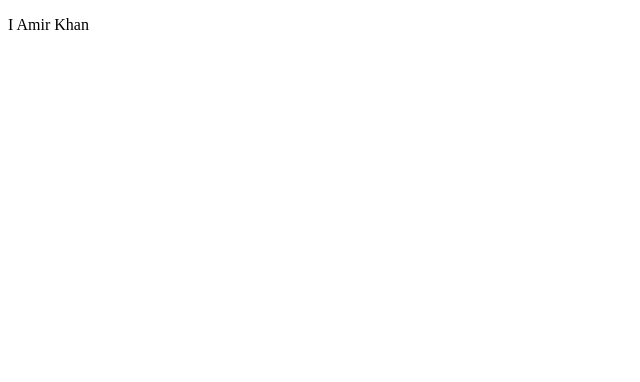
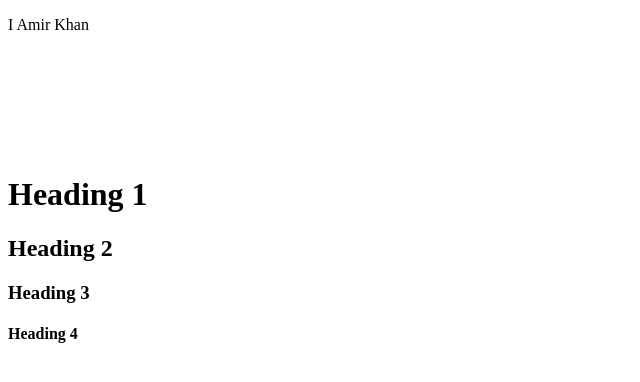
Before and after one commit to Muhammad-Amir-Shahid/HtmlCss, a plain HTML site: page index.html in a window 1280 px wide. Shown: the whole page, without its empty margins (0-640 px from the left). Drawn offline with Linux system fonts and the light colour scheme.

Commit message:
changes in font and headings

```diff
--- a/index.html
+++ b/index.html
@@ -6,7 +6,14 @@
     <title>Document</title>
 </head>
 <body>
+
     <p>I Amir Khan</p>
+    <h1>Heading 1
+        <font><canvas>"Hi! My name is Amir Khan"</canvas></font>
+    </h1>
+    <h2>Heading 2</h2>
+    <h3>Heading 3</h3>
+    <h4>Heading 4</h4>
 </body>
 <script> </script>
 </html>
```
Also changed, not shown: javaS.js (line endings or trailing spaces).
